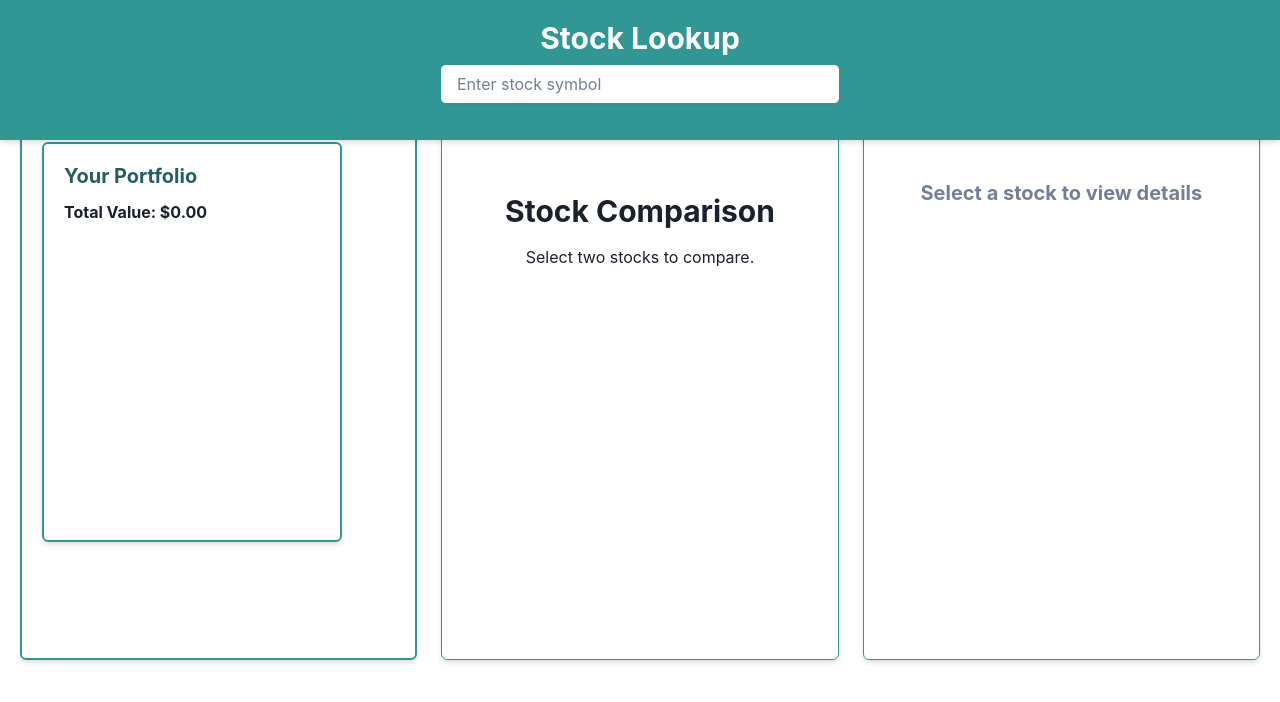
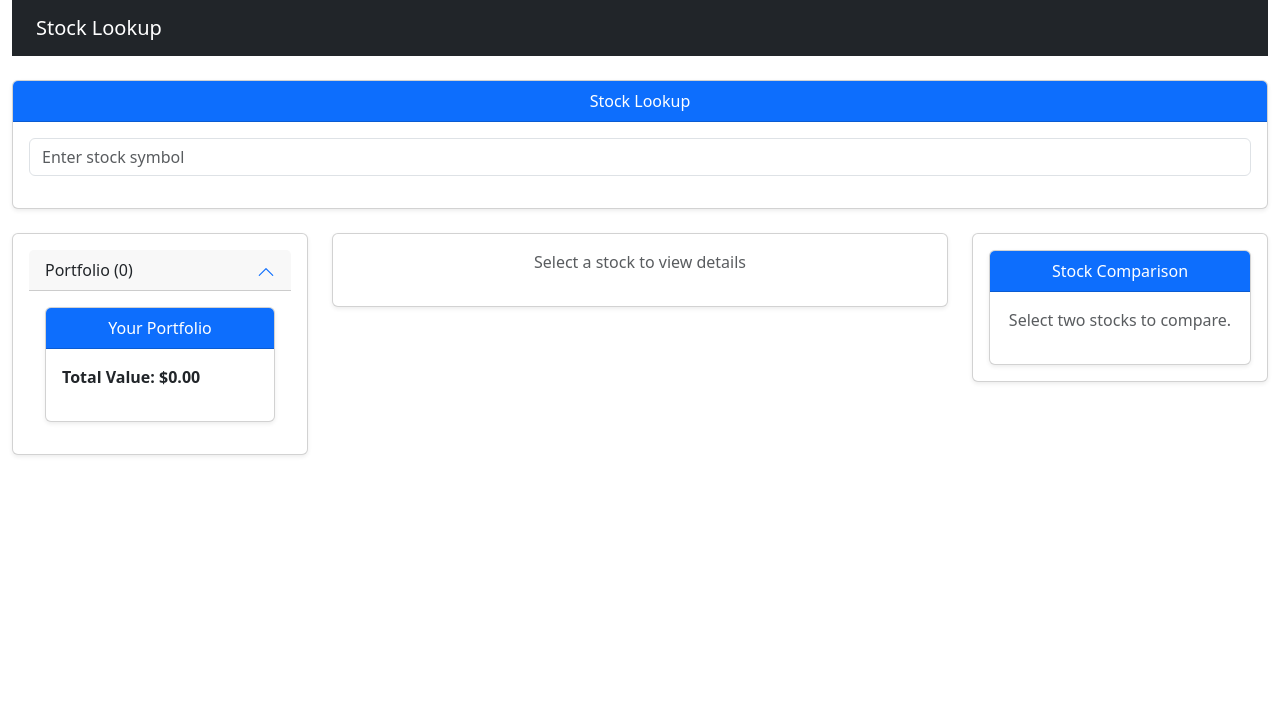
Before and after one commit to shahinmirzaei97/Stock-Lookup, a React (Create React App) app in the folder stock-lookup-app/: page / in a window 1280 px wide. Shown: the top 702 px of the page. Built offline with nearby package versions, Linux system fonts and the light colour scheme.

Commit message:
change ui to bootstrap. fixed problem of selecting multiple stocks in portfolio

```diff
--- a/stock-lookup-app/package.json
+++ b/stock-lookup-app/package.json
@@ -3,18 +3,19 @@
   "version": "0.1.0",
   "private": true,
   "dependencies": {
-    "@chakra-ui/icons": "^2.2.2",
-    "@chakra-ui/react": "^2.8.2",
     "@emotion/react": "^11.13.0",
     "@emotion/styled": "^11.13.0",
     "@testing-library/jest-dom": "^5.17.0",
     "@testing-library/react": "^13.4.0",
     "@testing-library/user-event": "^13.5.0",
     "axios": "^1.7.9",
+    "bootstrap": "^5.3.3",
     "framer-motion": "^11.3.23",
     "react": "^18.3.1",
+    "react-bootstrap": "^2.10.9",
     "react-datepicker": "^7.4.0",
     "react-dom": "^18.3.1",
+    "react-icons": "^5.5.0",
     "react-scripts": "5.0.1",
     "recharts": "^2.12.7",
     "styled-components": "^6.1.12",
--- a/stock-lookup-app/src/App.js
+++ b/stock-lookup-app/src/App.js
@@ -1,14 +1,16 @@
 import React, { useState } from "react";
 import StockLookup from "./components/StockLookup";
 import StockComparison from "./components/StockComparison";
-import { ChakraProvider, Box, Grid, GridItem, Heading } from "@chakra-ui/react";
 import Portfolio from "./components/Portfolio";
-import StockDetails from "./components/StockDetails"; // Import the StockDetails component
+import StockDetails from "./components/StockDetails";
+import { Container, Navbar, Row, Col, Card, Button, Collapse } from "react-bootstrap";
+import { BsChevronDown, BsChevronUp } from "react-icons/bs";
 
 const App = () => {
-  const [portfolio, setPortfolio] = useState([]); // State to manage the portfolio of stocks
-  const [selectedStocks, setSelectedStocks] = useState([]); // State to manage selected stocks for comparison
-  const [selectedStock, setSelectedStock] = useState(null); // State to manage the selected stock for details
+  const [portfolio, setPortfolio] = useState([]);
+  const [selectedStocks, setSelectedStocks] = useState([]);
+  const [selectedStock, setSelectedStock] = useState(null);
+  const [showPortfolio, setShowPortfolio] = useState(true);
 
   // Function to fetch stock price before adding to portfolio
   const fetchStockPrice = async (symbol) => {
@@ -20,18 +22,16 @@ const App = () => {
 
       const data = await response.json();
       if (data.length > 0 && data[0].price !== undefined) {
-        return parseFloat(data[0].price); // Ensure price is correctly stored
+        return parseFloat(data[0].price);
       }
     } catch (error) {
       console.error("Error fetching stock price:", error.message);
     }
-    return 0; // Default to 0 if fetching fails
+    return 0;
   };
 
-  // Function to add a stock to the portfolio
   const onAddToPortfolio = async (symbol) => {
-    const price = await fetchStockPrice(symbol); // Fetch the correct price
-
+    const price = await fetchStockPrice(symbol);
     setPortfolio((prevPortfolio) => {
       if (!prevPortfolio.some((stock) => stock.symbol === symbol)) {
         return [...prevPortfolio, { symbol, price, quantity: 1 }];
@@ -40,81 +40,91 @@ const App = () => {
     });
   };
 
-  // Function to remove a stock from the portfolio
   const onRemoveFromPortfolio = (symbol) => {
     setPortfolio((prevPortfolio) =>
       prevPortfolio.filter((stock) => stock.symbol !== symbol)
     );
+    setSelectedStocks((prevSelected) =>
+      prevSelected.filter((s) => s !== symbol)
+    );
   };
 
-  // Function to toggle the selection state of a stock for comparison
   const toggleSelectStock = (symbol) => {
-    setPortfolio((prevPortfolio) => {
-      return prevPortfolio.map((stock) =>
-        stock.symbol === symbol ? { ...stock, selected: !stock.selected } : stock
-      );
-    });
-
-    setSelectedStocks((prevSelectedStocks) => {
-      if (prevSelectedStocks.includes(symbol)) {
-        return prevSelectedStocks.filter((stockSymbol) => stockSymbol !== symbol);
+    setSelectedStocks((prevSelected) => {
+      if (prevSelected.includes(symbol)) {
+        return prevSelected.filter((s) => s !== symbol);
       }
-      if (prevSelectedStocks.length < 2) {
-        return [...prevSelectedStocks, symbol];
+      if (prevSelected.length < 2) {
+        return [...prevSelected, symbol];
       }
-      return prevSelectedStocks;
+      return prevSelected;
     });
   };
 
   return (
-    <ChakraProvider>
-      {/* Navigation bar with the stock search */}
-      <Box p={5} bg="teal.500" color="white" position="fixed" top={0} width="100%" zIndex="1000" boxShadow="md">
-        <Box display="flex" flexDirection="column" alignItems="center" justifyContent="center">
-          <Heading size="lg" mb={2}>Stock Lookup</Heading>
+    <Container fluid>
+      <Navbar bg="dark" variant="dark" className="mb-4 px-4">
+        <Navbar.Brand>Stock Lookup</Navbar.Brand>
+      </Navbar>
+      <Row className="mb-4">
+        <Col md={12}>
           <StockLookup setPortfolio={setPortfolio} setSelectedStock={setSelectedStock} />
-        </Box>
-      </Box>
-
-      {/* Main content grid, positioned below the nav bar */}
-      <Box p={5} pt="120px" height="calc(100vh - 120px)" overflowY="auto">
-        <Grid templateColumns="repeat(3, 1fr)" gap={6} height="100%">
-          {/* Portfolio Section */}
-          <GridItem>
-            <Box height="100%" p={5} borderRadius="md" borderColor="teal.500" borderWidth="2px" boxShadow="md" overflowY="auto">
-              <Portfolio portfolio={portfolio} setPortfolio={setPortfolio} toggleSelectStock={toggleSelectStock} />
-            </Box>
-          </GridItem>
-
-          {/* Stock Comparison Section */}
-          <GridItem>
-            <Box height="100%" p={5} borderRadius="md" borderColor="teal.500" borderWidth="1px" boxShadow="md" overflowY="auto">
-              <StockComparison selectedStocks={selectedStocks} setSelectedStock={setSelectedStock} />
-            </Box>
-          </GridItem>
-
-          {/* Stock Details Section */}
-          <GridItem>
-            <Box height="100%" p={5} borderRadius="md" borderColor="teal.500" borderWidth="1px" boxShadow="md" overflowY="auto">
+        </Col>
+      </Row>
+      <Row>
+        <Col md={3}>
+          <Card className="p-3 shadow-sm">
+            <Card.Header className="d-flex justify-content-between align-items-center">
+              <span>Portfolio ({portfolio.length})</span>
+              <Button
+                variant="link"
+                className="p-0 border-0"
+                onClick={() => setShowPortfolio(!showPortfolio)}
+                aria-controls="portfolio-collapse"
+                aria-expanded={showPortfolio}
+              >
+                {showPortfolio ? <BsChevronUp size={18} /> : <BsChevronDown size={18} />}
+              </Button>
+            </Card.Header>
+            <Collapse in={showPortfolio}>
+              <div id="portfolio-collapse">
+                <Card.Body>
+                  <Portfolio
+                    portfolio={portfolio}
+                    setPortfolio={setPortfolio}
+                    toggleSelectStock={toggleSelectStock}
+                    selectedStocks={selectedStocks}
+                  />
+                </Card.Body>
+              </div>
+            </Collapse>
+          </Card>
+        </Col>
+        <Col md={6}>
+          <Card className="p-3 shadow-sm">
             {selectedStock ? (
               <StockDetails
                 selectedStock={selectedStock}
                 setPortfolio={setPortfolio}
                 portfolio={portfolio}
-                  isInPortfolio={portfolio.some((stock) => stock.symbol === selectedStock)}
-                  onAddToPortfolio={onAddToPortfolio} // ✅ Pass correct function
-                  onRemoveFromPortfolio={onRemoveFromPortfolio} // ✅ Pass correct function
+                isInPortfolio={portfolio.some(
+                  (stock) => stock.symbol === selectedStock
+                )}
+                onAddToPortfolio={onAddToPortfolio}
+                onRemoveFromPortfolio={onRemoveFromPortfolio}
               />
             ) : (
-                <Box textAlign="center" color="gray.500" mt={10}>
-                  <Heading size="md">Select a stock to view details</Heading>
-                </Box>
+              <p className="text-center text-muted">Select a stock to view details</p>
             )}
-            </Box>
-          </GridItem>
-        </Grid>
-      </Box>
-    </ChakraProvider>
+          </Card>
+        </Col>
+        <Col md={3}>
+          <Card className="p-3 shadow-sm">
+            <StockComparison selectedStocks={selectedStocks} setSelectedStocks={setSelectedStocks} />
+          </Card>
+        </Col>
+      </Row>
+    </Container>
   );
 };
 
--- a/stock-lookup-app/src/components/Portfolio.js
+++ b/stock-lookup-app/src/components/Portfolio.js
@@ -1,89 +1,66 @@
 import React from 'react';
-import { Box, List, ListItem, Button, Heading, Text, Checkbox } from '@chakra-ui/react';
-import { NumberInput, NumberInputField, NumberInputStepper, NumberIncrementStepper, NumberDecrementStepper } from '@chakra-ui/react';
+import { Card, ListGroup, Button, Form } from 'react-bootstrap';
 
-const Portfolio = ({ portfolio, setPortfolio, toggleSelectStock }) => {
-
-  // Calculate total portfolio value correctly
+const Portfolio = ({ portfolio, setPortfolio, toggleSelectStock, selectedStocks }) => {
   const portfolioValue = portfolio.reduce(
-    (sum, stock) => sum + (stock.price * stock.quantity),
+    (sum, stock) => sum + stock.price * stock.quantity,
     0
   );
 
-  // Handle quantity changes for stocks
   const handleQuantityChange = (symbol, quantity) => {
-    setPortfolio(prevPortfolio =>
-      prevPortfolio.map(stock =>
+    setPortfolio((prevPortfolio) =>
+      prevPortfolio.map((stock) =>
         stock.symbol === symbol ? { ...stock, quantity } : stock
       )
     );
   };
 
-  // ✅ Correctly handle removing stock from portfolio
   const handleRemoveStock = (symbol) => {
-    setPortfolio((prevPortfolio) => prevPortfolio.filter(stock => stock.symbol !== symbol));
+    setPortfolio((prevPortfolio) =>
+      prevPortfolio.filter((stock) => stock.symbol !== symbol)
+    );
   };
 
   return (
-    <Box p={5} borderRadius="md" borderColor="teal.500" borderWidth="2px" boxShadow="md" width="300px" height="400px" overflowY="auto">
-      <Heading size="md" mb={3} color="teal.700">Your Portfolio</Heading>
-
-      {/* Portfolio Value */}
-      <Text fontWeight="bold" mb={4}>Total Value: ${portfolioValue.toFixed(2)}</Text>
-
-      <List spacing={3}>
+    <Card className="shadow-sm">
+      <Card.Header className="bg-primary text-white text-center">
+        Your Portfolio
+      </Card.Header>
+      <Card.Body>
+        <p className="fw-bold">Total Value: ${portfolioValue.toFixed(2)}</p>
+        <ListGroup>
           {portfolio.map((stock) => (
-          <ListItem
-            key={stock.symbol}
-            display="flex"
-            alignItems="center"
-            justifyContent="space-between"
-            bg="gray.50"
-            p={2}
-            borderRadius="md"
-            boxShadow="sm"
-            _hover={{ bg: 'teal.50' }}
-          >
-            <Box display="flex" alignItems="center">
-              <Checkbox
-                isChecked={stock.selected}
+            <ListGroup.Item key={stock.symbol} className="d-flex justify-content-between align-items-center">
+              <div>
+                <Form.Check
+                  type="checkbox"
+                  checked={selectedStocks.includes(stock.symbol)}
                   onChange={() => toggleSelectStock(stock.symbol)}
-                isDisabled={!stock.selected && portfolio.filter(s => s.selected).length >= 2}
-                mr={3}
-                colorScheme="teal"
+                  disabled={selectedStocks.length >= 2 && !selectedStocks.includes(stock.symbol)}
+                  className="me-2"
                 />
-              <Box mr={3}>{stock.symbol}: ${stock.price.toFixed(2)}</Box>
-
-              {/* Number of stocks (Quantity) */}
-              <NumberInput
-                value={stock.quantity}  // Ensure dynamic updates
+                {stock.symbol}: ${stock.price.toFixed(2)}
+              </div>
+              <Form.Control
+                type="number"
+                value={stock.quantity}
                 min={1}
                 max={100}
-                onChange={(value) => handleQuantityChange(stock.symbol, Number(value))}
+                onChange={(e) => handleQuantityChange(stock.symbol, Number(e.target.value))}
+                style={{ width: '60px', display: 'inline-block' }}
+              />
+              <Button
+                variant="danger"
                 size="sm"
-                maxW={20}
-              >
-                <NumberInputField />
-                <NumberInputStepper>
-                  <NumberIncrementStepper />
-                  <NumberDecrementStepper />
-                </NumberInputStepper>
-              </NumberInput>
-            </Box>
-
-            {/* ✅ Fixed Remove Stock Functionality */}
-            <Button
                 onClick={() => handleRemoveStock(stock.symbol)}
-              colorScheme="red"
-              size="sm"
-              boxShadow="sm"
               >
                 Remove
               </Button>
-          </ListItem>
+            </ListGroup.Item>
           ))}
-      </List>
-    </Box>
+        </ListGroup>
+      </Card.Body>
+    </Card>
   );
 };
 
--- a/stock-lookup-app/src/components/StockComparison.js
+++ b/stock-lookup-app/src/components/StockComparison.js
@@ -1,6 +1,6 @@
 //  src/components/StockComparison.js
 import React, { useEffect, useState } from 'react';
-import { Box, Heading, Text, Grid, GridItem, Button, Spinner, Alert, AlertIcon } from '@chakra-ui/react';
+import { Card, Spinner, Alert, Row, Col, Button } from 'react-bootstrap';
 import StockGraph from './StockGraph'; // Import the StockGraph component to display graphs
 
 const StockComparison = ({ selectedStocks, setSelectedStock }) => {
@@ -42,49 +42,40 @@ const StockComparison = ({ selectedStocks, setSelectedStock }) => {
   }, [selectedStocks]);
 
   return (
-    <Box p={5} mt={8} maxWidth="800px" mx="auto" textAlign="center">
-      <Heading size="lg" mb={4} textAlign="center">Stock Comparison</Heading>
+    <Card className="shadow-sm">
+      <Card.Header className="bg-primary text-white text-center">
+        Stock Comparison
+      </Card.Header>
+      <Card.Body>
+        {loading && <Spinner animation="border" variant="primary" className="d-block mx-auto" />}
+        {error && <Alert variant="danger">{error}</Alert>}
 
-      {loading && <Spinner color="teal.600" size="lg" />}
-      {error && (
-        <Alert status="error" mb={4} borderRadius="md" boxShadow="lg">
-          <AlertIcon />
-          {error}
-        </Alert>
-      )}
         {selectedStocks.length === 2 && stockDetails.length === 2 ? (
-        <Box>
-          <Heading size="md" mb={4} textAlign="center">
-            Comparing {stockDetails[0].companyName} and {stockDetails[1].companyName}
-          </Heading>
-          <Grid templateColumns="repeat(2, 1fr)" gap={6} mb={6}>
+          <>
+            <Row className="mb-3">
               {stockDetails.map(stock => (
-              <GridItem key={stock.symbol} border="1px solid #ccc" borderRadius="md" p={4} display="flex" flexDirection="column" justifyContent="space-between">
-                <Box mb={4}>
-                  <Heading size="md" mb={2}>{stock.companyName}</Heading>
-                  <Text><strong>Symbol:</strong> {stock.symbol}</Text>
-                  <Text><strong>Price:</strong> ${stock.price}</Text>
-                  <Text><strong>Industry:</strong> {stock.industry}</Text>
-                  <Text><strong>Sector:</strong> {stock.sector}</Text>
-                  <Text><strong>CEO:</strong> {stock.ceo}</Text>
-                </Box>
-                <Button
-                  colorScheme="teal"
-                  alignSelf="center"
-                  mt="auto"
-                  onClick={() => setSelectedStock(stock.symbol)}
-                >
+                <Col key={stock.symbol} md={6}>
+                  <Card className="p-3">
+                    <Card.Title>{stock.companyName}</Card.Title>
+                    <Card.Text><strong>Symbol:</strong> {stock.symbol}</Card.Text>
+                    <Card.Text><strong>Price:</strong> ${stock.price}</Card.Text>
+                    <Card.Text><strong>Industry:</strong> {stock.industry}</Card.Text>
+                    <Card.Text><strong>Sector:</strong> {stock.sector}</Card.Text>
+                    <Card.Text><strong>CEO:</strong> {stock.ceo}</Card.Text>
+                    <Button variant="primary" onClick={() => setSelectedStock(stock.symbol)}>
                       View Stock Details
                     </Button>
-              </GridItem>
+                  </Card>
+                </Col>
               ))}
-          </Grid>
+            </Row>
             <StockGraph symbols={selectedStocks} />
-        </Box>
+          </>
         ) : (
-        <Text>Select two stocks to compare.</Text>
+          <p className="text-center text-muted">Select two stocks to compare.</p>
         )}
-    </Box>
+      </Card.Body>
+    </Card>
   );
 };
 
--- a/stock-lookup-app/src/components/StockLookup.js
+++ b/stock-lookup-app/src/components/StockLookup.js
@@ -1,16 +1,14 @@
-// src/components/StockLookup.js
 import React, { useState, useCallback, useMemo } from 'react';
-import { Input, Box, List, ListItem, Button, Spinner, Alert, AlertIcon } from '@chakra-ui/react';
+import { Form, Card, ListGroup, Button, Spinner, Alert } from 'react-bootstrap';
 import { debounce } from '../utils/debounce';
-import { addStockToPortfolio} from '../utils/portfolioUtils';
+import { addStockToPortfolio } from '../utils/portfolioUtils';
 
 const StockLookup = ({ setPortfolio, setSelectedStock }) => {
-  const [symbol, setSymbol] = useState(''); // Track the input value
-  const [suggestions, setSuggestions] = useState([]); // Track suggestions from the API
-  const [loading, setLoading] = useState(false); // Track loading state for API requests
-  const [error, setError] = useState(null); // Track errors
+  const [symbol, setSymbol] = useState('');
+  const [suggestions, setSuggestions] = useState([]);
+  const [loading, setLoading] = useState(false);
+  const [error, setError] = useState(null);
 
-  // Debounced function to fetch stock suggestions
   const debouncedFetch = useMemo(
     () =>
       debounce(async (query) => {
@@ -41,109 +39,59 @@ const StockLookup = ({ setPortfolio, setSelectedStock }) => {
     [debouncedFetch]
   );
 
-  // Handle input change
   const handleInputChange = (event) => {
     const input = event.target.value.toUpperCase();
     setSymbol(input);
     if (input.length >= 2) {
-      fetchSuggestions(input); // Fetch suggestions when input length is >= 2
+      fetchSuggestions(input);
     } else {
-      setSuggestions([]); // Clear suggestions if input length is less than 2
+      setSuggestions([]);
     }
   };
 
-  // Handle selecting a stock to view details
   const handleViewDetails = (symbol) => {
-    setSelectedStock(symbol); // Set the selected stock to show its details
-    setSuggestions([]); // Clear suggestions once a stock is selected
-    setSymbol(''); // Clear the input
+    setSelectedStock(symbol);
+    setSuggestions([]);
+    setSymbol('');
   };
 
-  // Handle adding stock to portfolio
   const handleAddToPortfolio = (symbol) => {
     addStockToPortfolio(symbol, setPortfolio);
-};
-
+  };
 
   return (
-    <Box position="relative">
-      {/* Search input field */}
-      <Input
-        value={symbol}
-        onChange={handleInputChange}
-        placeholder="Enter stock symbol"
-        bg="white"
-        color="black"
-        borderColor="teal.500"
-        focusBorderColor="teal.600"
-        boxShadow="sm"
-        _hover={{ borderColor: 'teal.600' }}
-        width="400px"
-        mb={4}
-      />
+    <Card className="shadow-sm">
+      <Card.Header className="bg-primary text-white text-center">
+        Stock Lookup
+      </Card.Header>
+      <Card.Body>
+        <Form.Group className="mb-3">
+          <Form.Control
+            type="text"
+            value={symbol}
+            onChange={handleInputChange}
+            placeholder="Enter stock symbol"
+          />
+        </Form.Group>
 
-      {loading && <Spinner color="teal.600" size="lg" mt={2} />}
+        {loading && <Spinner animation="border" variant="primary" className="d-block mx-auto" />}
+        {error && <Alert variant="danger">{error}</Alert>}
 
-      {error && (
-        <Alert status="error" mt={4} borderRadius="md" boxShadow="lg">
-          <AlertIcon />
-          {error}
-        </Alert>
-      )}
-
-      {/* Displaying the fetched suggestions */}
-      {suggestions.length > 0 && (
-        <Box
-          position="absolute"
-          top="60px"
-          width="400px"
-          maxHeight="200px"
-          overflowY="auto"
-          bg="white"
-          border="1px solid teal.100"
-          borderRadius="md"
-          boxShadow="md"
-          zIndex="1000"
-        >
-          <List spacing={0}>
-            {suggestions.map((s, index) => (
-              <ListItem
-                key={s.symbol}
-                display="flex"
-                justifyContent="space-between"
-                alignItems="center"
-                p={2}
-                cursor="pointer"
-                bg={index % 2 === 0 ? 'teal.50' : 'white'}
-                _hover={{ bg: 'teal.100' }}
-              >
-                <Box color="black" onClick={() => handleViewDetails(s.symbol)}>
-                  {s.symbol} - {s.name}
-                </Box>
-                <Box display="flex" gap={2}>
-                  {/* Add to Portfolio Button */}
-                  <Button
-                    size="sm"
-                    colorScheme="green"
-                    onClick={() => handleAddToPortfolio(s.symbol)}
-                  >
-                    +
-                  </Button>
-                  {/* View Details Button */}
-                  <Button
-                    size="sm"
-                    colorScheme="teal"
-                    onClick={() => handleViewDetails(s.symbol)}
-                  >
-                    View
-                  </Button>
-                </Box>
-              </ListItem>
+        {suggestions.length > 0 && (
+          <ListGroup>
+            {suggestions.map((s) => (
+              <ListGroup.Item key={s.symbol} className="d-flex justify-content-between align-items-center">
+                <span onClick={() => handleViewDetails(s.symbol)}>{s.symbol} - {s.name}</span>
+                <div>
+                  <Button variant="success" size="sm" className="me-2" onClick={() => handleAddToPortfolio(s.symbol)}>+</Button>
+                  <Button variant="primary" size="sm" onClick={() => handleViewDetails(s.symbol)}>View</Button>
+                </div>
+              </ListGroup.Item>
             ))}
-          </List>
-        </Box>
-      )}
-    </Box>
+          </ListGroup>
+        )}
+      </Card.Body>
+    </Card>
   );
 };
 
--- a/stock-lookup-app/src/index.js
+++ b/stock-lookup-app/src/index.js
@@ -3,6 +3,8 @@ import ReactDOM from 'react-dom/client';
 import './index.css';
 import App from './App';
 import reportWebVitals from './reportWebVitals';
+import 'bootstrap/dist/css/bootstrap.min.css';
+
 
 const root = ReactDOM.createRoot(document.getElementById('root'));
 root.render(
```
Also changed, not shown: stock-lookup-app/src/components/StockDetails.js (+23 -26 lines), stock-lookup-app/src/components/StockGraph.js (+43 -115 lines), 1 other file (tests, documents, lock files or other folders). Lines whose indentation alone changed are shown as unchanged.
